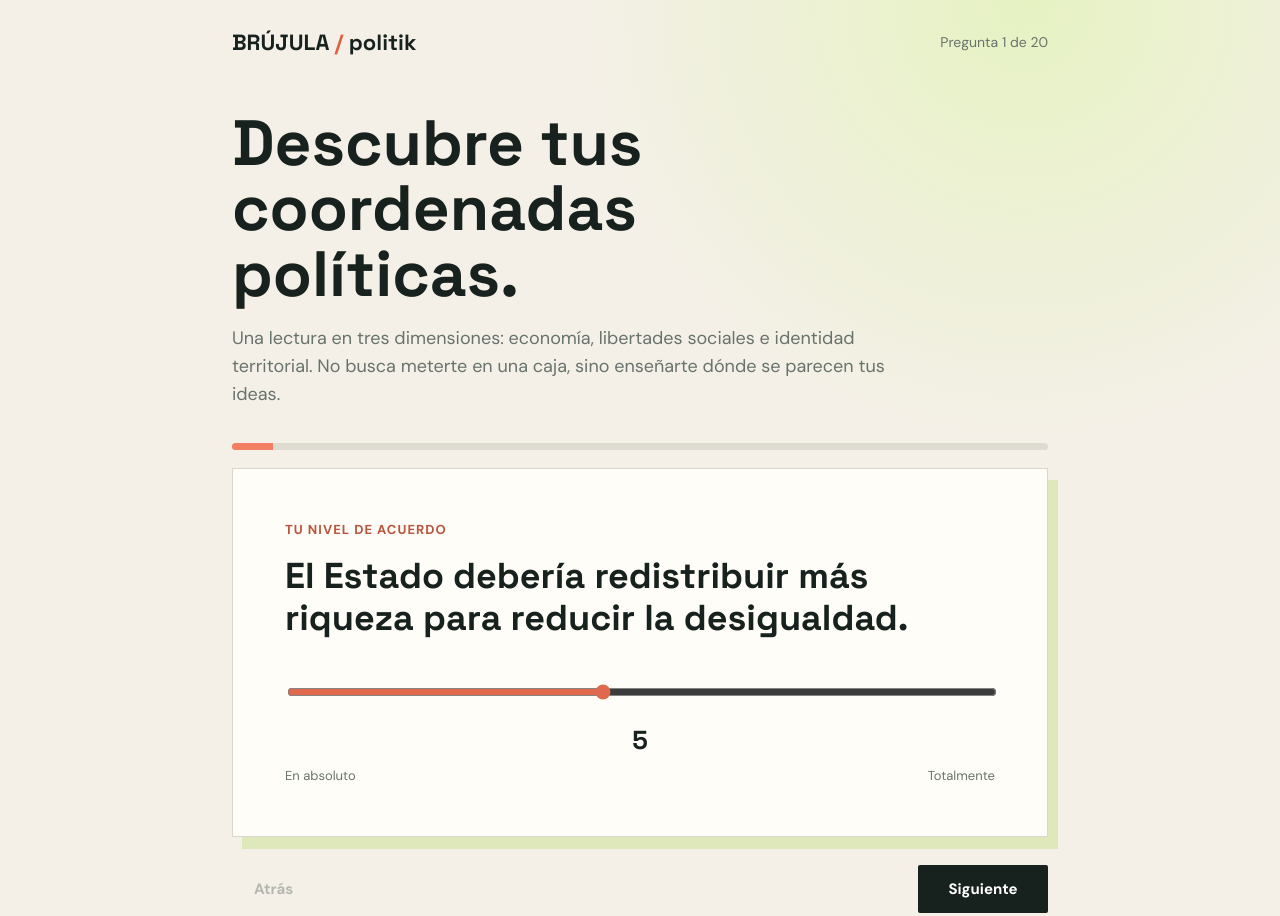
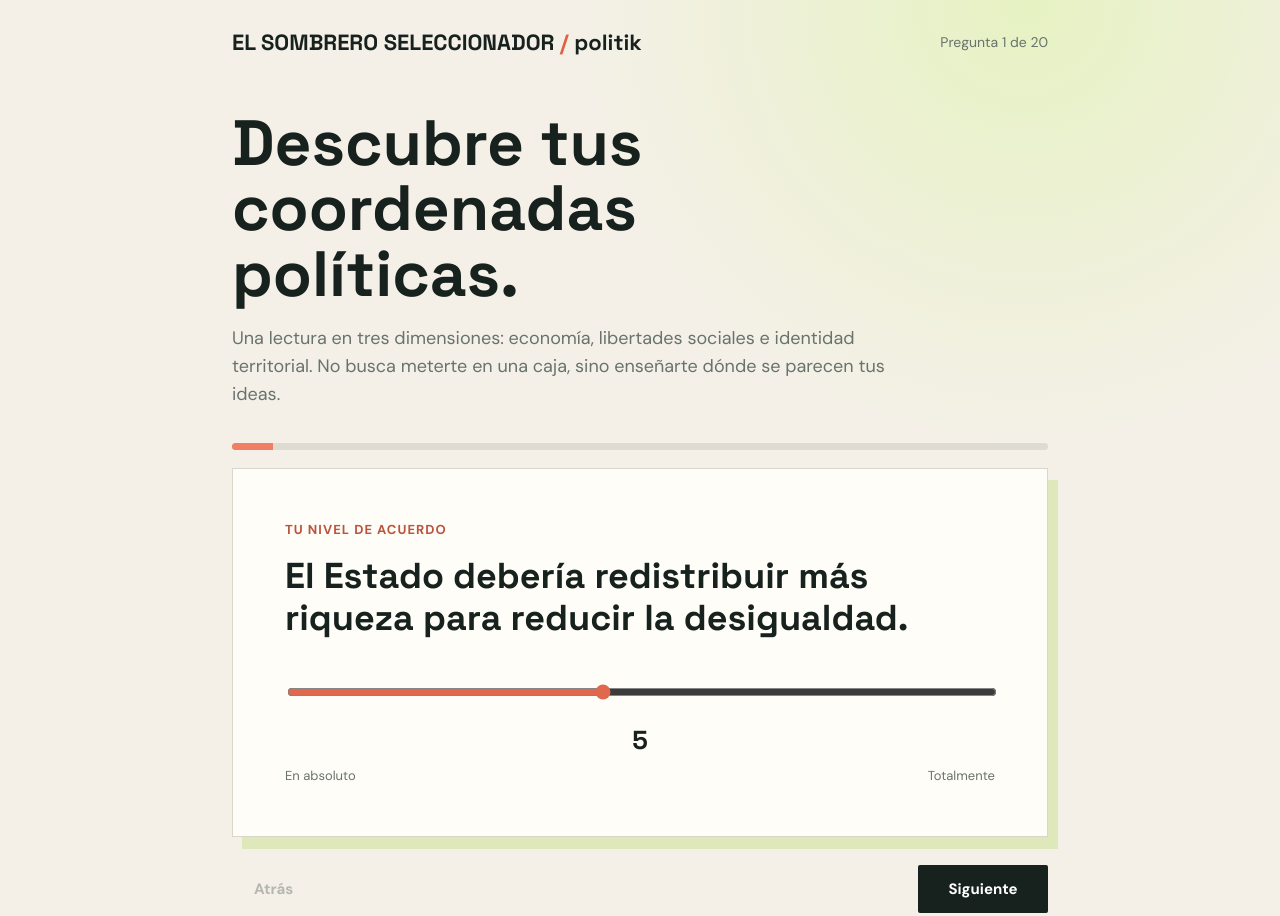
Before and after one commit to sergioterrino/sortingHat-politik, a website: page index.html in a window 1280 px wide. Shown: the top 916 px of the page. Drawn offline with Linux system fonts and the light colour scheme.

Commit message:
Update page title and header branding to "Sombrero Seleccionador"

```diff
--- a/index.html
+++ b/index.html
@@ -5,7 +5,7 @@
     <meta charset="UTF-8">
     <link rel="icon" type="image/svg+xml" href="./static/favicon.ico" />
     <meta name="viewport" content="width=device-width, initial-scale=1.0">
-    <title>Brújula | Test político</title>
+    <title>Sombrero Seleccionador | Test político</title>
     <link rel="preconnect" href="https://fonts.googleapis.com">
     <link rel="preconnect" href="https://fonts.gstatic.com" crossorigin>
     <link href="https://fonts.googleapis.com/css2?family=DM+Sans:wght@400;500;700&family=Space+Grotesk:wght@500;600;700&display=swap" rel="stylesheet">
@@ -15,7 +15,7 @@
 </head>
 
 <body><main>
-    <header><div class="brand">BRÚJULA<span> / </span>politik</div><div class="counter" id="counter">Pregunta 1 de 20</div></header>
+    <header><div class="brand">EL SOMBRERO SELECCIONADOR<span> / </span>politik</div><div class="counter" id="counter">Pregunta 1 de 20</div></header>
     <section class="intro"><h1>Descubre tus coordenadas políticas.</h1><p>Una lectura en tres dimensiones: economía, libertades sociales e identidad territorial. No busca meterte en una caja, sino enseñarte dónde se parecen tus ideas.</p></section>
     <div class="progress" aria-label="Progreso"><div id="progress-bar"></div></div>
         <form id="survey-form">
```
